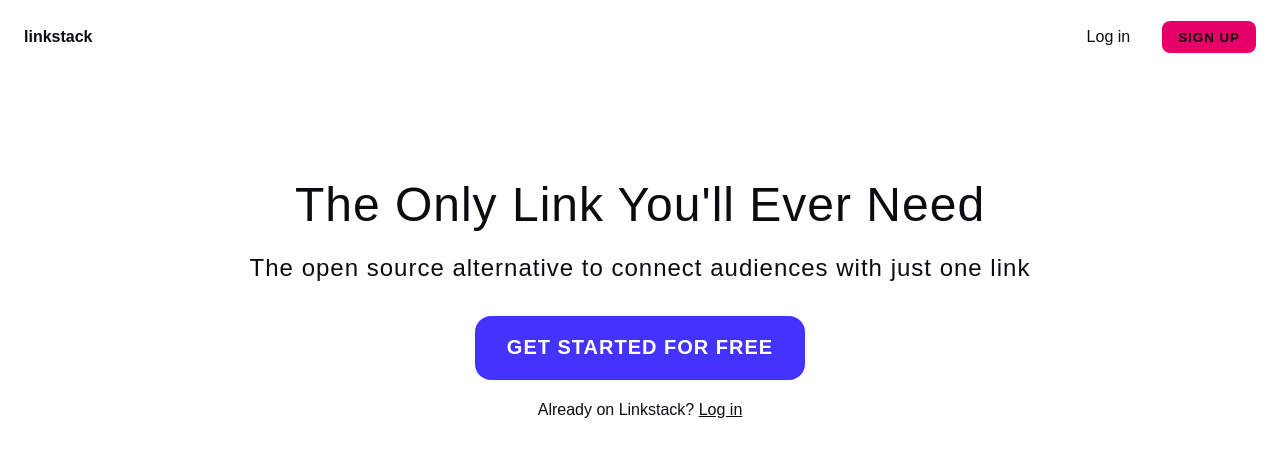
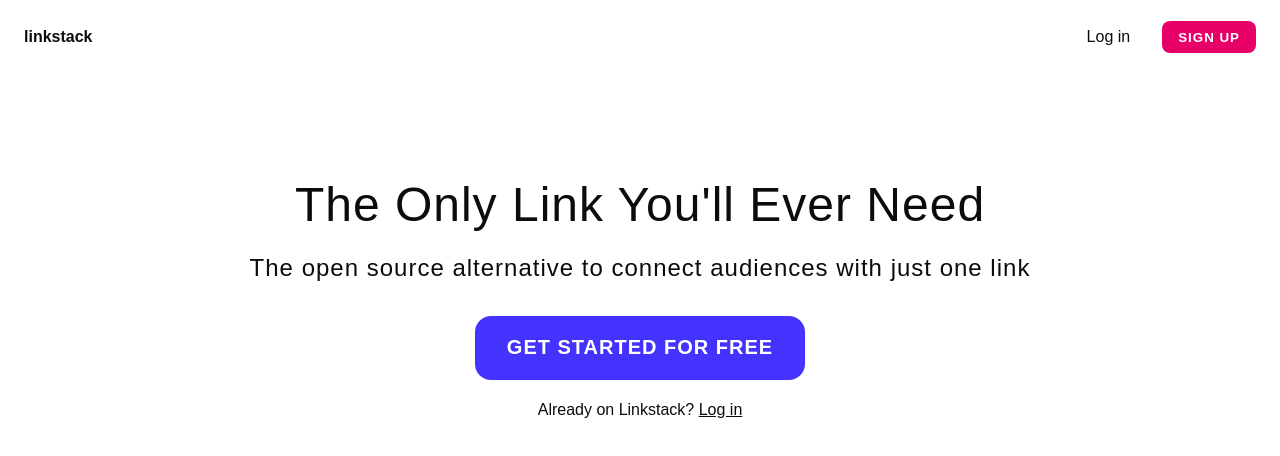
Before and after one commit to vgarmes/link-stack, a React (Create React App) app in the folder client/: page / in a window 1280 px wide. Shown: the top 456 px of the page. Built offline with nearby package versions, Linux system fonts and the light colour scheme; no server answers.

Commit message:
changed text color of small buttons

```diff
--- a/client/src/styles/GlobalStyle.js
+++ b/client/src/styles/GlobalStyle.js
@@ -57,7 +57,7 @@
   flex-direction: row;
   justify-content: center;
   align-items: center;
-  color: var(--color-text);
+  color: var(--color-background);
   background: var(--color-secondary);
   font-weight: bold;
   text-transform: uppercase;
```
